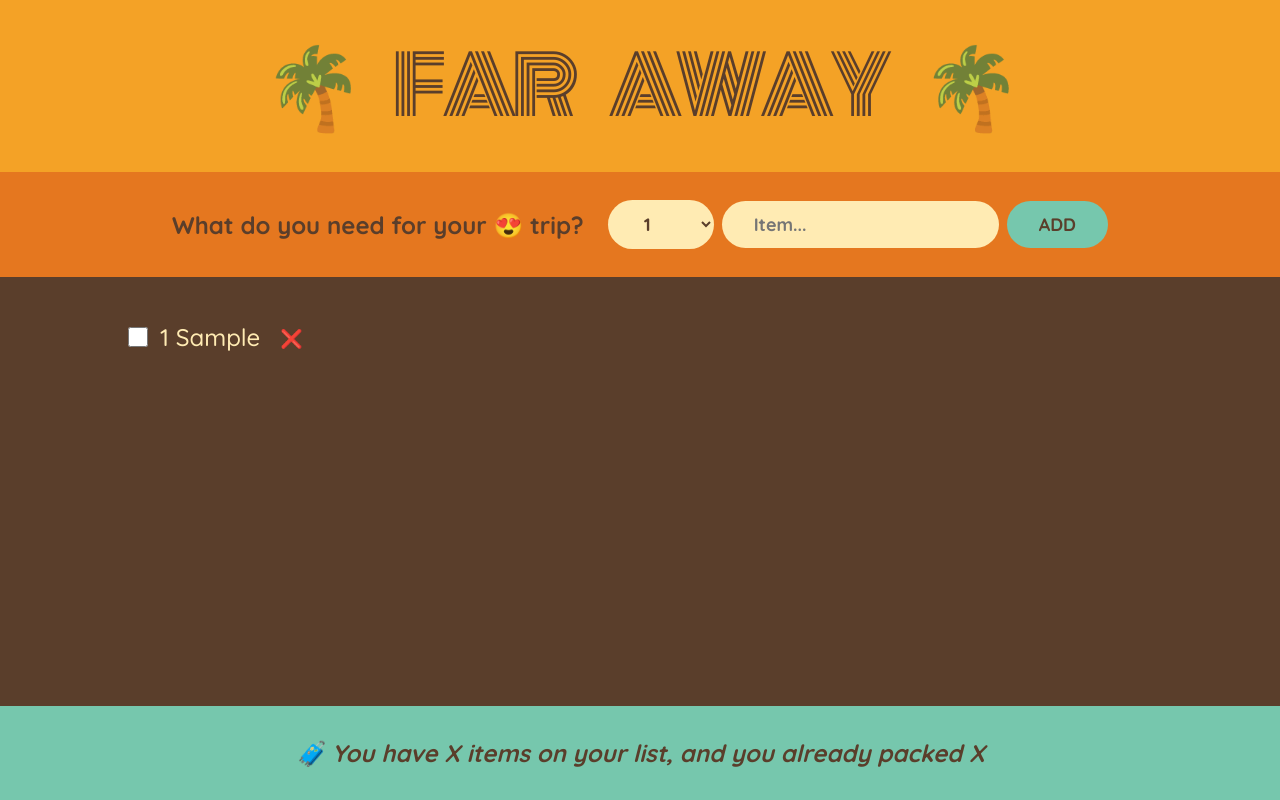
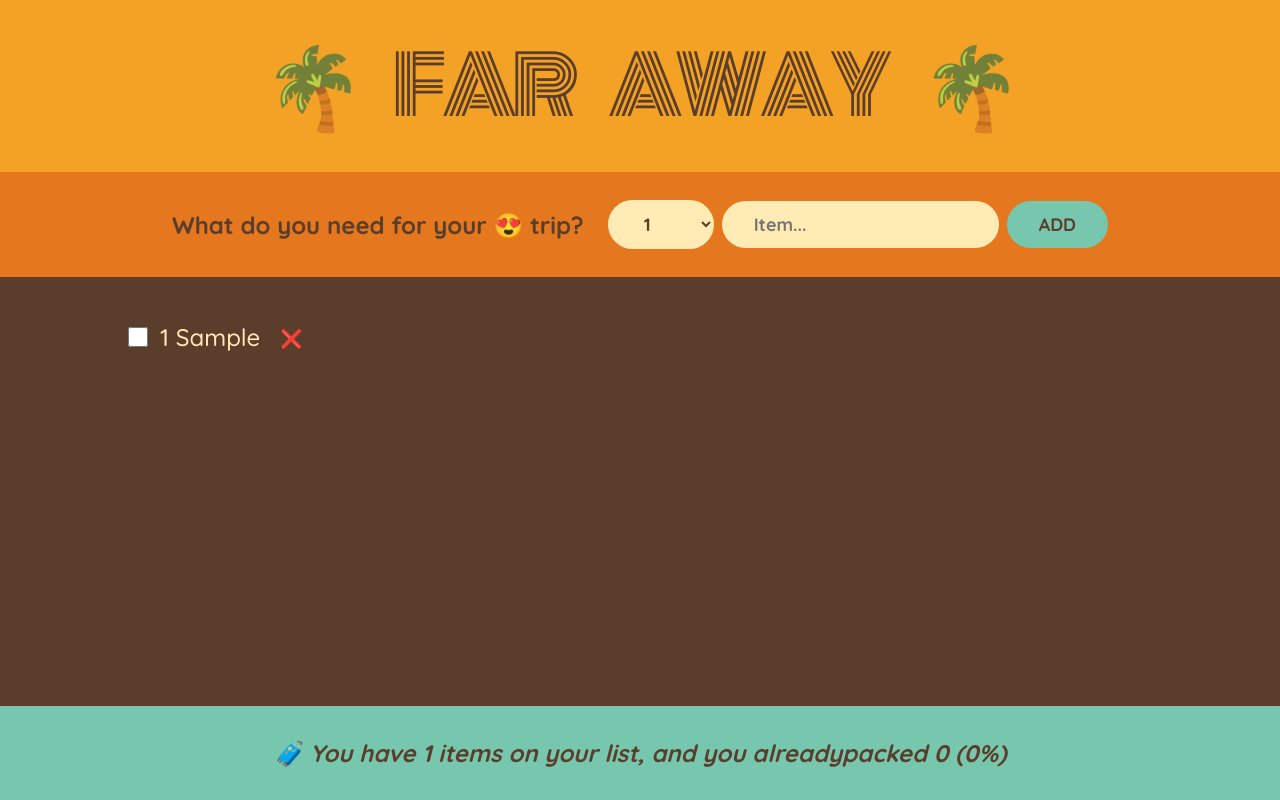
Before and after one commit to OleMartinKeis/05-faraway, a React (Vite) app: page / in a window 1280 px wide. Both pictures are taken after typing "Sample" into the empty fields and a click on the button "ADD". Built offline with nearby package versions, Linux system fonts and the light colour scheme.

Commit message:
Added calculations of how many items are packed

```diff
--- a/src/components/stats/index.jsx
+++ b/src/components/stats/index.jsx
@@ -1,9 +1,23 @@
 import React from "react";
 
-function Stats() {
+function Stats({ items }) {
+    if (!items.length)
+        return (
+            <p className="stats">
+                <em>Start adding some items to you list 🚀</em>
+            </p>
+        );
+
+    const numItems = items.length;
+    const numPacked = items.filter((item) => item.packed).length;
+    const percentage = Math.round((numPacked / numItems) * 100);
     return (
         <footer className="stats">
-            <em>🧳 You have X items on your list, and you already packed X </em>
+            <em>
+                {percentage == 100
+                    ? "You got everything! Ready to go 🛫"
+                    : `🧳 You have ${numItems} items on your list, and you alreadypacked ${numPacked} (${percentage}%)`}
+            </em>
         </footer>
     );
 }
```
